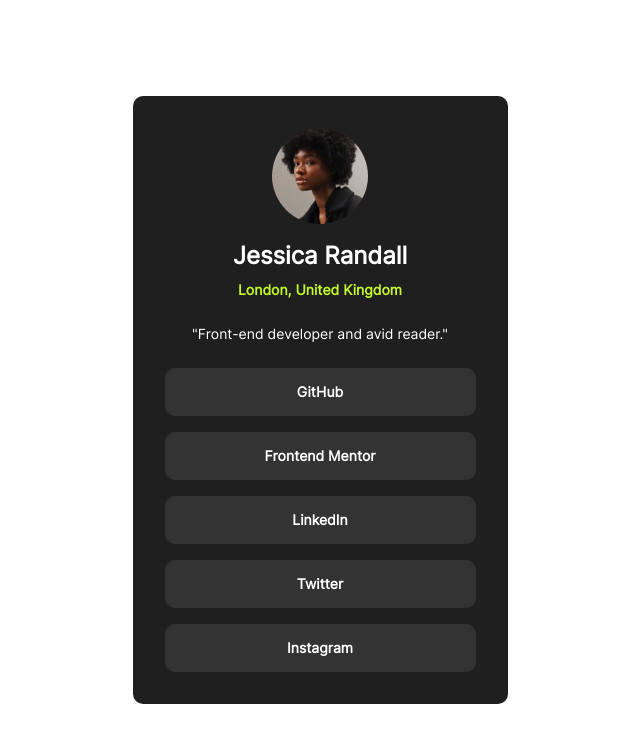
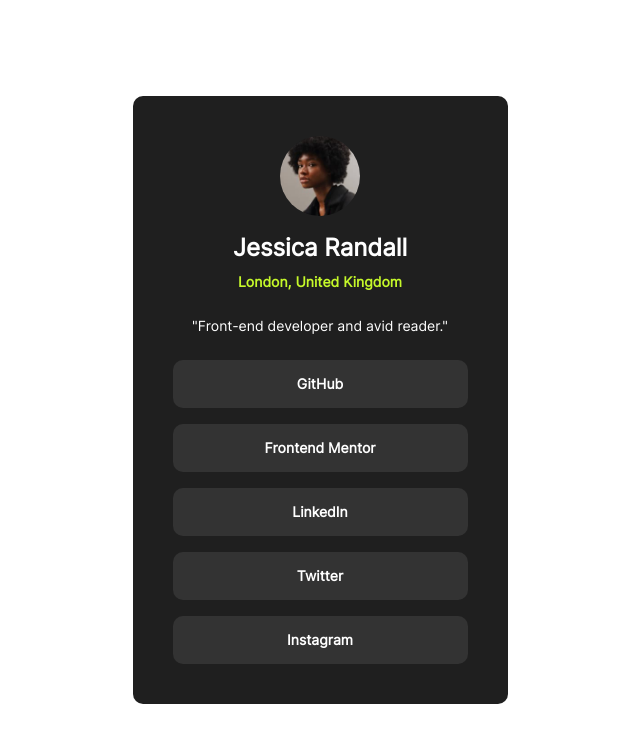
Before and after one commit to Yunlearning/FM-Social-links-profile, a Next.js app: page / in a window 1280 px wide. Shown: the top 742 px of the page, without its empty margins (320-960 px from the left). Built offline with nearby package versions, Linux system fonts and the light colour scheme.

Commit message:
fix padding

```diff
--- a/src/app/components/LinksProfile.tsx
+++ b/src/app/components/LinksProfile.tsx
@@ -27,8 +27,8 @@ const socialLinks: string[] = [
 
 export default function LinksProfile() {
     return (
-        <div className="bg-profile-grey-800 flex flex-col justify-center items-center p-8 gap-4 w-32 mobile:w-[375px] desktop:w-[375px] rounded-custom-lg">
-            <Image src={userProfile.avatar} alt={userProfile.name} className="w-24 h-24 rounded-full" width={24} height={24} />
+        <div className="bg-profile-grey-800 flex flex-col justify-center items-center p-10 gap-4 w-32 mobile:w-[375px] desktop:w-[375px] rounded-custom-lg">
+            <Image src={userProfile.avatar} alt={userProfile.name} className="w-20 h-20 rounded-full" width={20} height={20} />
             <section className="space-y-2 text-center">
                 <h1 className="text-2xl font-bold text-profile-white">{userProfile.name}</h1>
                 <address className="text-sm text-profile-green font-bold not-italic">{userProfile.location}</address>
```
Also changed, not shown: src/app/assets/images/screenshot/Screenshot Frontend Mentor Social links profile-desktop.png.
